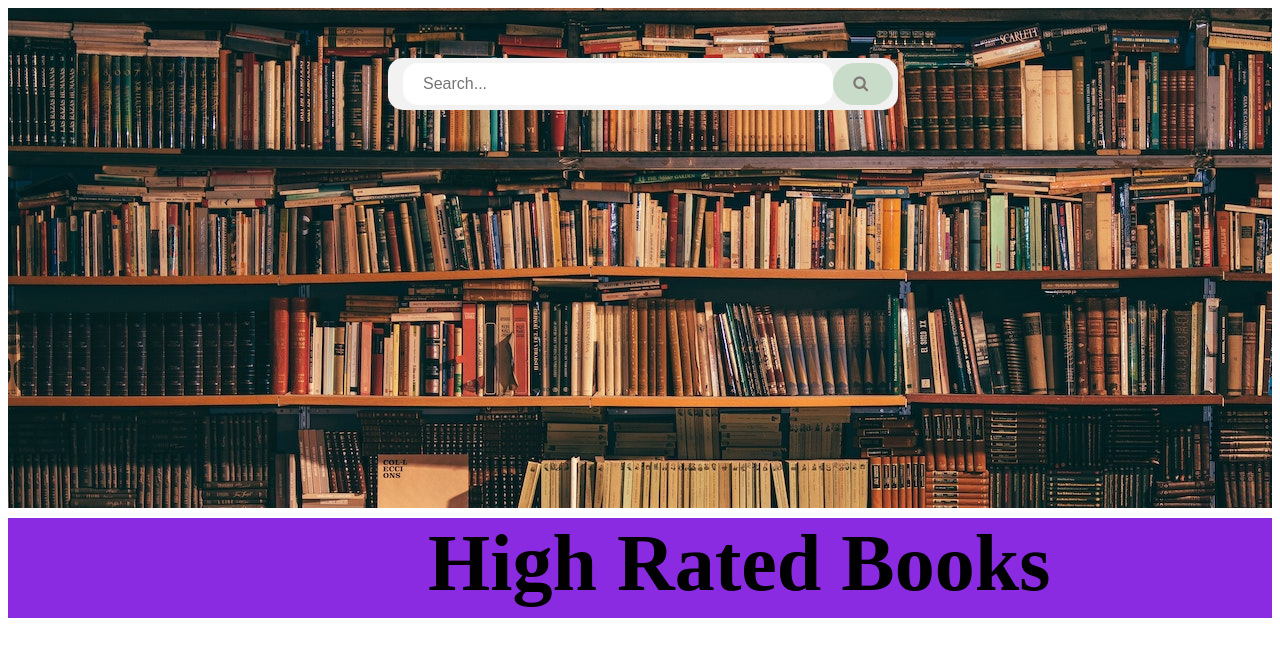
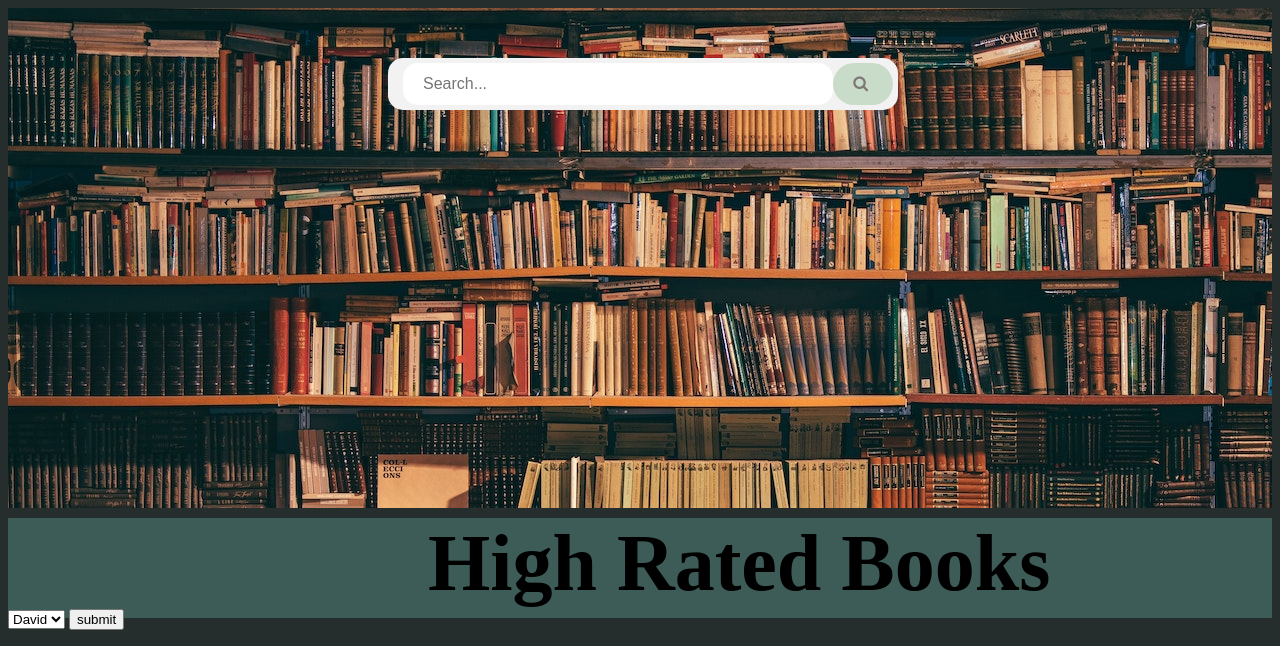
Before and after one commit to MorningStarTM/content-based-book-recommendation-system, a Flask app: page / in a window 1280 px wide. Shown: the top 646 px of the page. Run offline with Flask 2, Linux system fonts and the light colour scheme; some libraries are stand-ins or nearby versions.

Commit message:
sorted function created

```diff
--- a/app.py
+++ b/app.py
@@ -1,4 +1,4 @@
-from flask import Flask, render_template, url_for, Response
+from flask import Flask, render_template, url_for, Response, request
 from PIL import Image
 import requests
 import pandas as pd
@@ -15,13 +15,16 @@ def index():
     df = pd.read_csv('./books.csv')
     sorted_df = df.sort_values('average_rating', ascending=False)
     urls = sorted_df['thumbnail'][0:10].tolist()
+
     return render_template('index.html', urls=urls)
 
 
-@app.route('/image')
+@app.route('/image', methods=('POST', 'GET'))
 def image():
-
-    return Response('index.html')
+    genre = ''
+    if request.method == 'POST':
+        genre = request.form['name']
+    return render_template('sample.html', h1=genre)
 
 
 if __name__ == "__main__":
--- a/static/css/style.css
+++ b/static/css/style.css
@@ -2,6 +2,9 @@
     display: flex;
     flex-direction: column; /*stack divs one under another*/
   }
+body{
+    background-color: #252e2d;
+}
 
 .box1{
     width: 100%; /* set the width of the divs to be 100% of their parent container */
@@ -15,7 +18,8 @@
     width: 100%; /* set the width of the divs to be 100% of their parent container */
     height: 100px; /* set the height of the divs to be 100px */
     margin-bottom: 25px;
-    background-color: blueviolet;
+    background-color: rgb(86, 135, 130, 0.5);
+
 }
 
 .box2 h1 {
@@ -29,6 +33,7 @@
     margin-right: 55px;
     margin-bottom: 40px;
     margin-top: 40px;
+    background-color: black;
 }
 
 .search-container {
--- a/templates/index.html
+++ b/templates/index.html
@@ -19,6 +19,15 @@
         </div>
         <div class="box2">
             <h1>High Rated Books</h1>
+            <div class="sorted">
+                <form action="" method="POST">
+                    <select name="name" id="name" onchange="submitForm()">
+                        <option value="david">David</option>
+                        <option value="adam">Adam</option>
+                    </select>
+                    <input type="submit" value="submit" id="submit-button">
+                </form>
+            </div>
             <div>
                 {% for url in urls %}
                 <img src="{{ url }}" alt="image">
```
Also changed, not shown: templates/sample.html (added).
